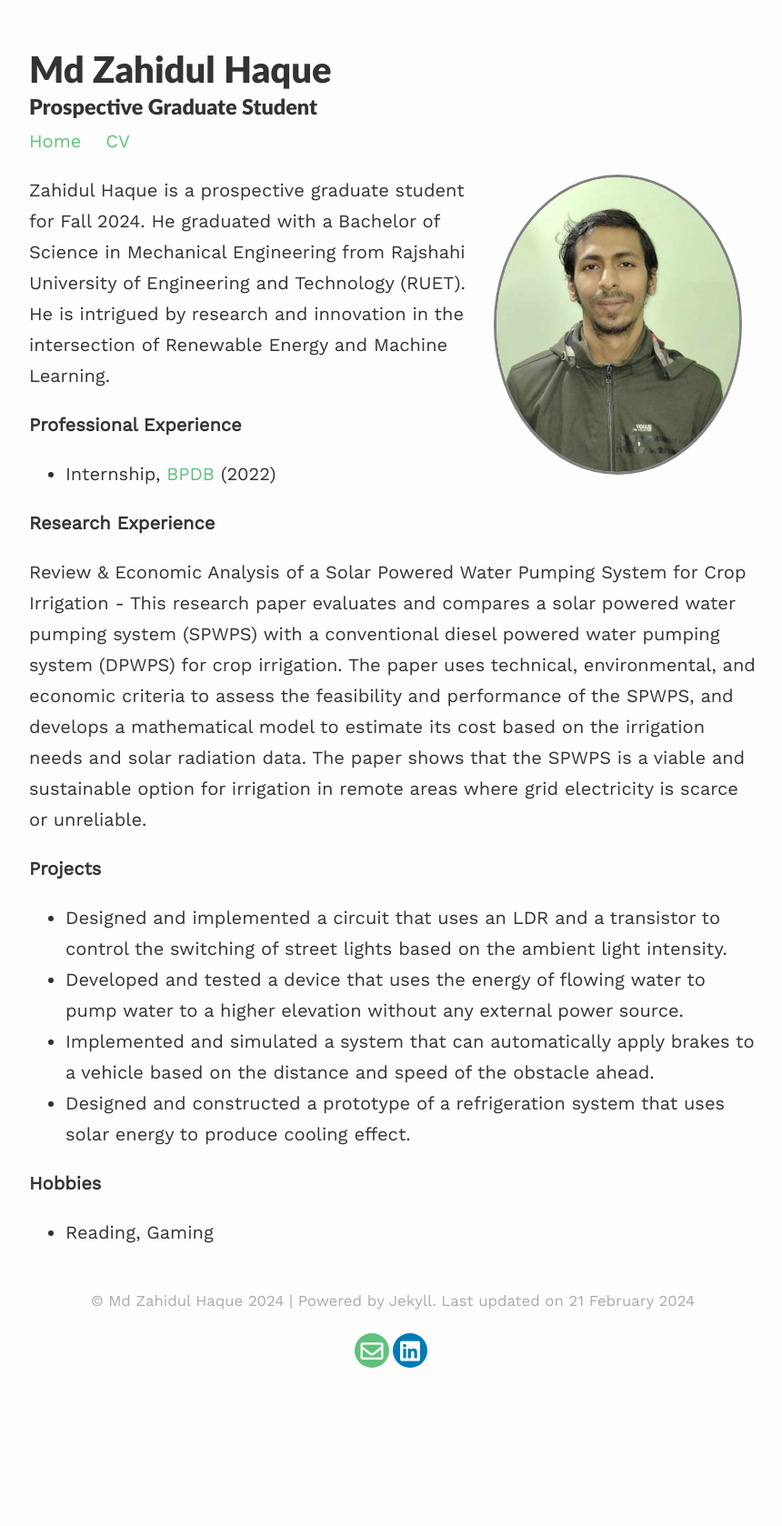
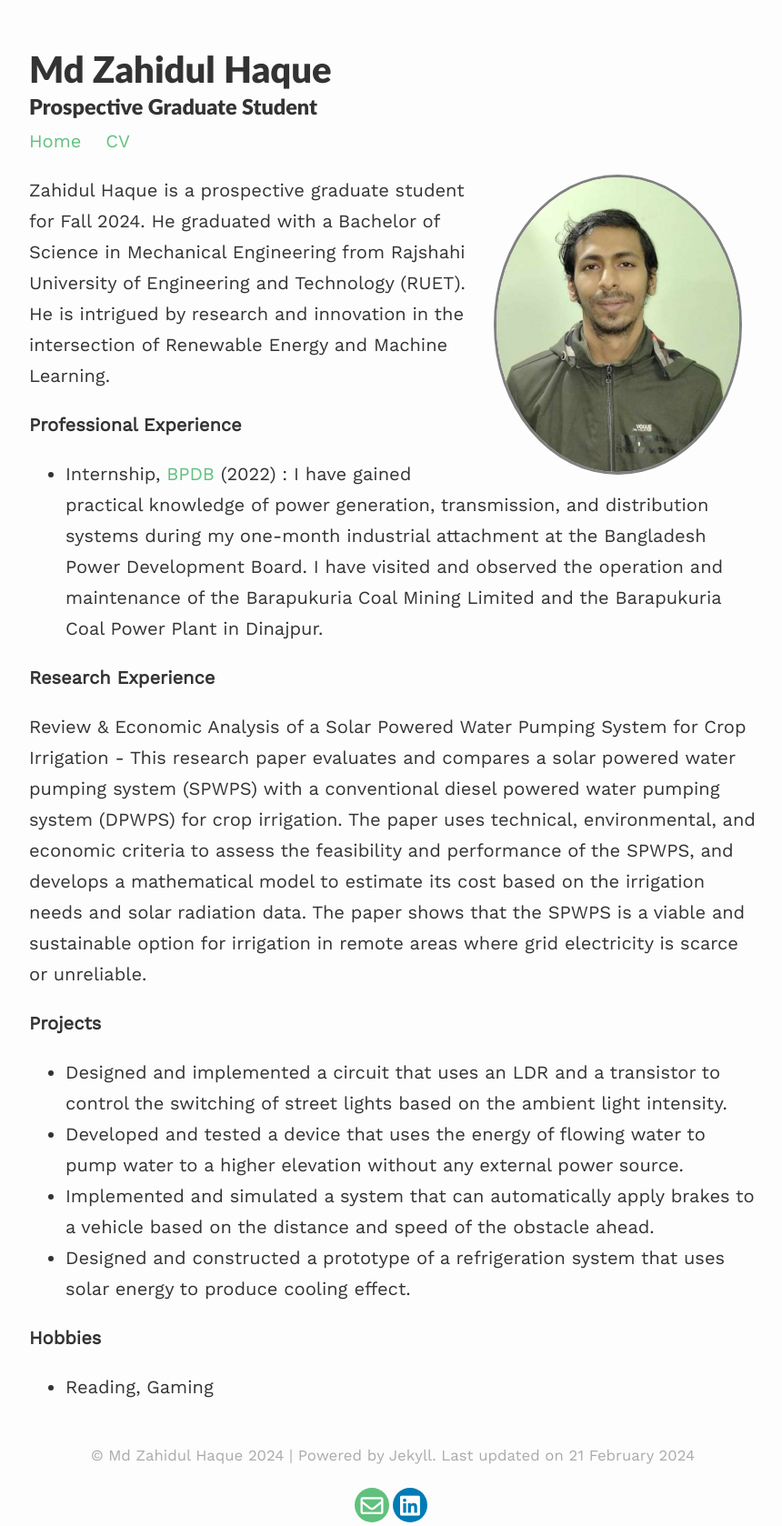
Before and after one commit to ZahidulKowsik/zahid.github.io, a Jekyll site: the page built from index.md, in a window 1280 px wide. Shown: the whole page at 91% size, without its empty margins (208-1068 px from the left). Built offline with Jekyll 4.4.1, drawn with Linux system fonts in a browser that asks for light colours; nearby versions of some CDN libraries; before the commit the page ends 1508 px from its top, so only the background shows below that.

Commit message:
Update index.md

```diff
--- a/index.md
+++ b/index.md
@@ -10,7 +10,7 @@ published: true
 Zahidul Haque is a prospective graduate student for Fall 2024. He graduated with a Bachelor of Science in Mechanical Engineering from Rajshahi University of Engineering and Technology (RUET). He is intrigued by research and innovation in the intersection of Renewable Energy and Machine Learning.
 
 **Professional Experience**
-- Internship, [BPDB](https://bpdb.gov.bd/){:target="_blank"} (2022)
+- Internship, [BPDB](https://bpdb.gov.bd/){:target="_blank"} (2022) : I have gained practical knowledge of power generation, transmission, and distribution systems during my one-month industrial attachment at the Bangladesh Power Development Board. I have visited and observed the operation and maintenance of the Barapukuria Coal Mining Limited and the Barapukuria Coal Power Plant in Dinajpur.
 
 **Research Experience**
 
```
